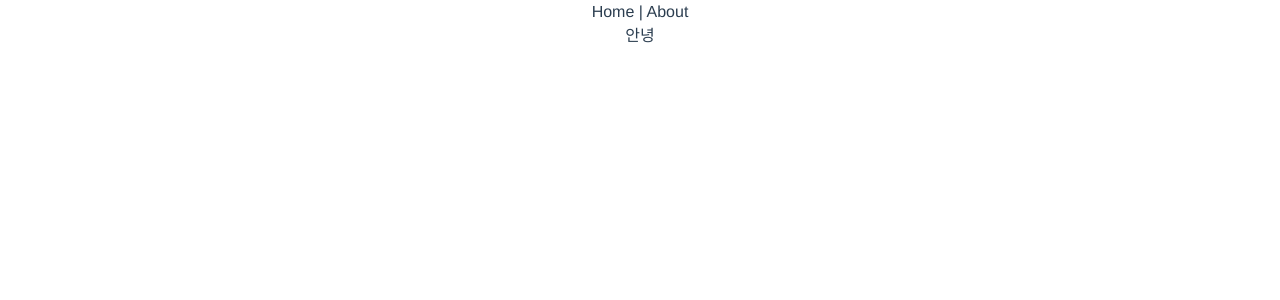
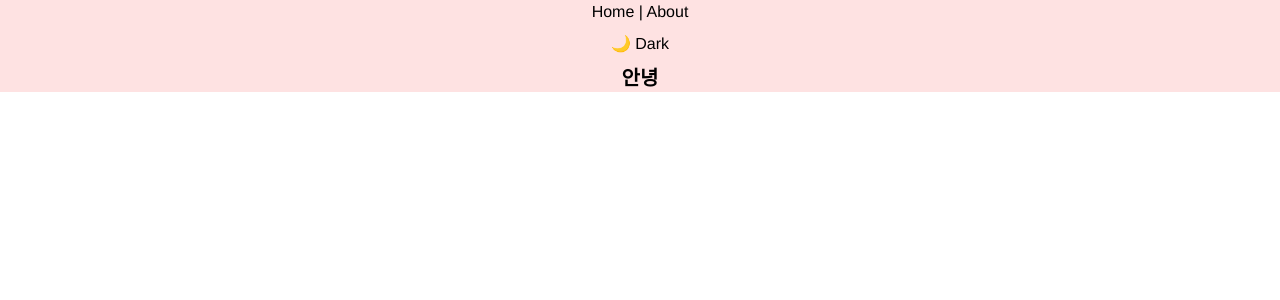
Before and after one commit to kimgorok/learn-vue, a Vue app: page / in a window 1280 px wide. Shown: the top 300 px of the page. Built offline with nearby package versions, Linux system fonts and the light colour scheme.

Commit message:
다크모드 토글 세팅

```diff
--- a/src/App.vue
+++ b/src/App.vue
@@ -1,10 +1,18 @@
 <template>
-  <nav>
-    <router-link to="/">Home</router-link> |
-    <router-link to="/about">About</router-link>
-  </nav>
-  <router-view />
+  <div class="bg-red-100 dark:bg-dark-bg text-black-0 dark:text-dark-text-primary transition-colors">
+    <nav>
+      <router-link to="/">Home</router-link> |
+      <router-link to="/about">About</router-link>
+    </nav>
+
+    <DarkModeToggle />
+    <router-view />
+  </div>
 </template>
+
+<script setup lang="ts">
+import DarkModeToggle from './components/DarkModeToggle.vue';
+</script>
 
 <style>
 #app {
@@ -12,6 +20,5 @@
   -webkit-font-smoothing: antialiased;
   -moz-osx-font-smoothing: grayscale;
   text-align: center;
-  color: #2c3e50;
 }
 </style>
--- /dev/null
+++ b/src/components/DarkModeToggle.vue
@@ -0,0 +1,14 @@
+<script setup lang="ts">
+import { useDark, useToggle } from '@vueuse/core';
+
+const isDark = useDark(); // localStorage에 다크모드 상태 저장
+const toggleDark = useToggle(isDark); // useToggle(): boolean 값을 토글하는 함수를 반환하는 컴포저블
+</script>
+
+<template>
+  <button @click="toggleDark()" class="p-2 rounded-lg">
+    <!-- 추후에 환경설정으로 이동 -->
+    <div v-if="isDark">🌞 Light</div>
+    <div v-else>🌙 Dark</div>
+  </button>
+</template>
--- a/src/views/AboutView.vue
+++ b/src/views/AboutView.vue
@@ -1,5 +1,5 @@
 <template>
-  <div class="about">
-    <h1>This is an about page</h1>
+  <div class="bg-white dark:bg-dark-bg text-black-0 dark:text-dark-text-primary">
+    <p class="text-gray-0 dark:text-dark-text-secondary">부가 설명</p>
   </div>
 </template>
--- a/src/views/HomeView.vue
+++ b/src/views/HomeView.vue
@@ -1,6 +1,6 @@
 <template>
   <div class="home">
-    <p className="text-xl font-extrabold">안녕</p>
+    <p class="text-xl font-extrabold">안녕</p>
   </div>
 </template>
 
--- a/tailwind.config.ts
+++ b/tailwind.config.ts
@@ -3,9 +3,8 @@ import type { Config } from 'tailwindcss';
 const config: Config = {
   darkMode: 'class',
   content: [
-    './src/pages/**/*.{js,ts,jsx,tsx,mdx}',
-    './src/components/**/*.{js,ts,jsx,tsx,mdx}',
-    './src/app/**/*.{js,ts,jsx,tsx,mdx}',
+    './index.html',
+    './src/**/*.{vue,js,ts,jsx,tsx}', // Vue 파일 경로로 수정
   ],
   theme: {
     screens: {
@@ -27,13 +26,14 @@ const config: Config = {
           4: '#F3F3F3',
           5: '#D9D9D9',
         },
-        blue: {},
-        white: {},
-        primary: {},
-        yellow: {},
-        pink: {},
-        red: {},
-        green: {},
+        dark: {
+          bg: '#121212',
+          surface: '#1E1E1E',
+          border: '#2E2E2E',
+          text: {
+            primary: '#FFFFFF',
+          },
+        },
       },
     },
   },
```
